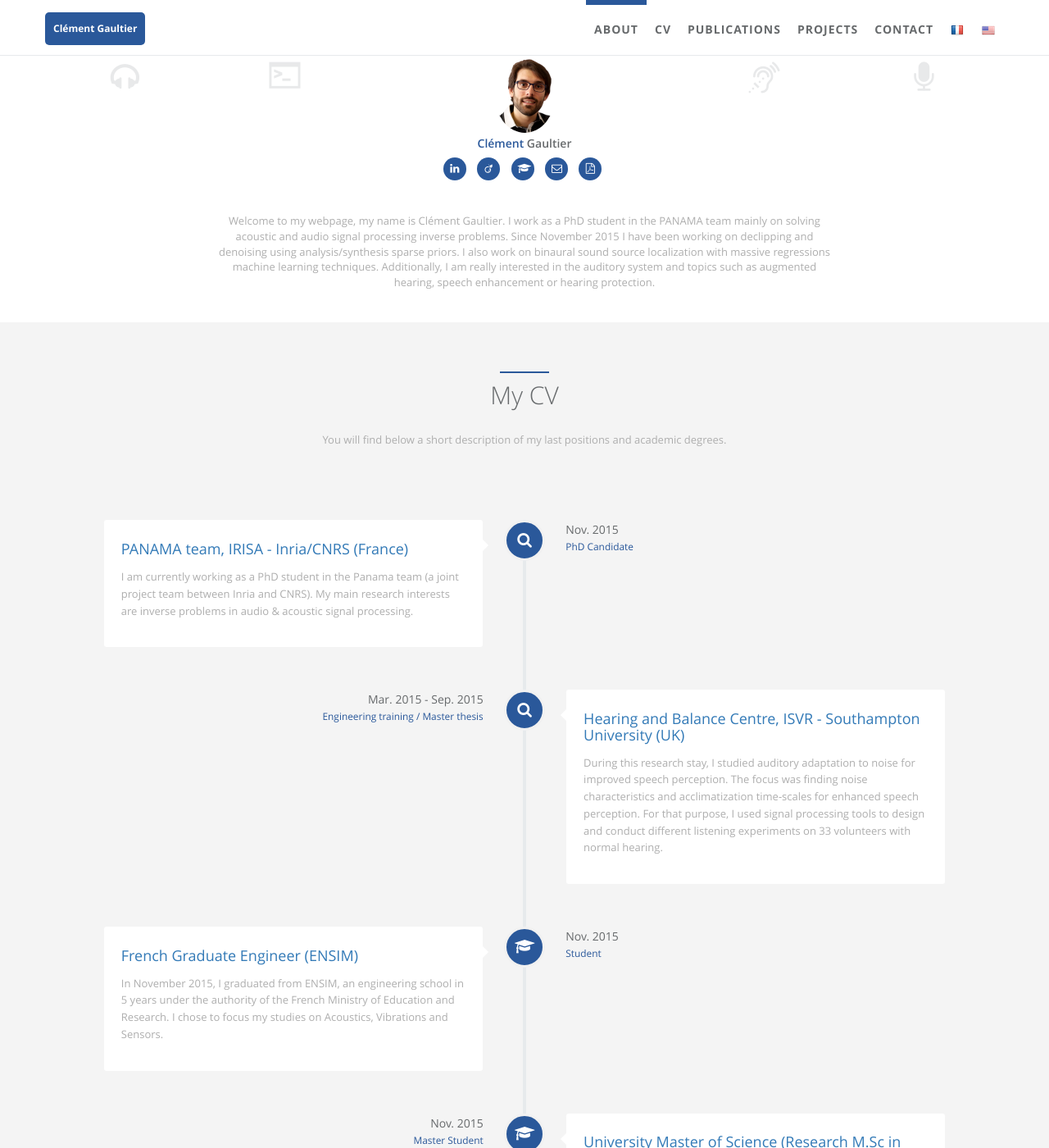
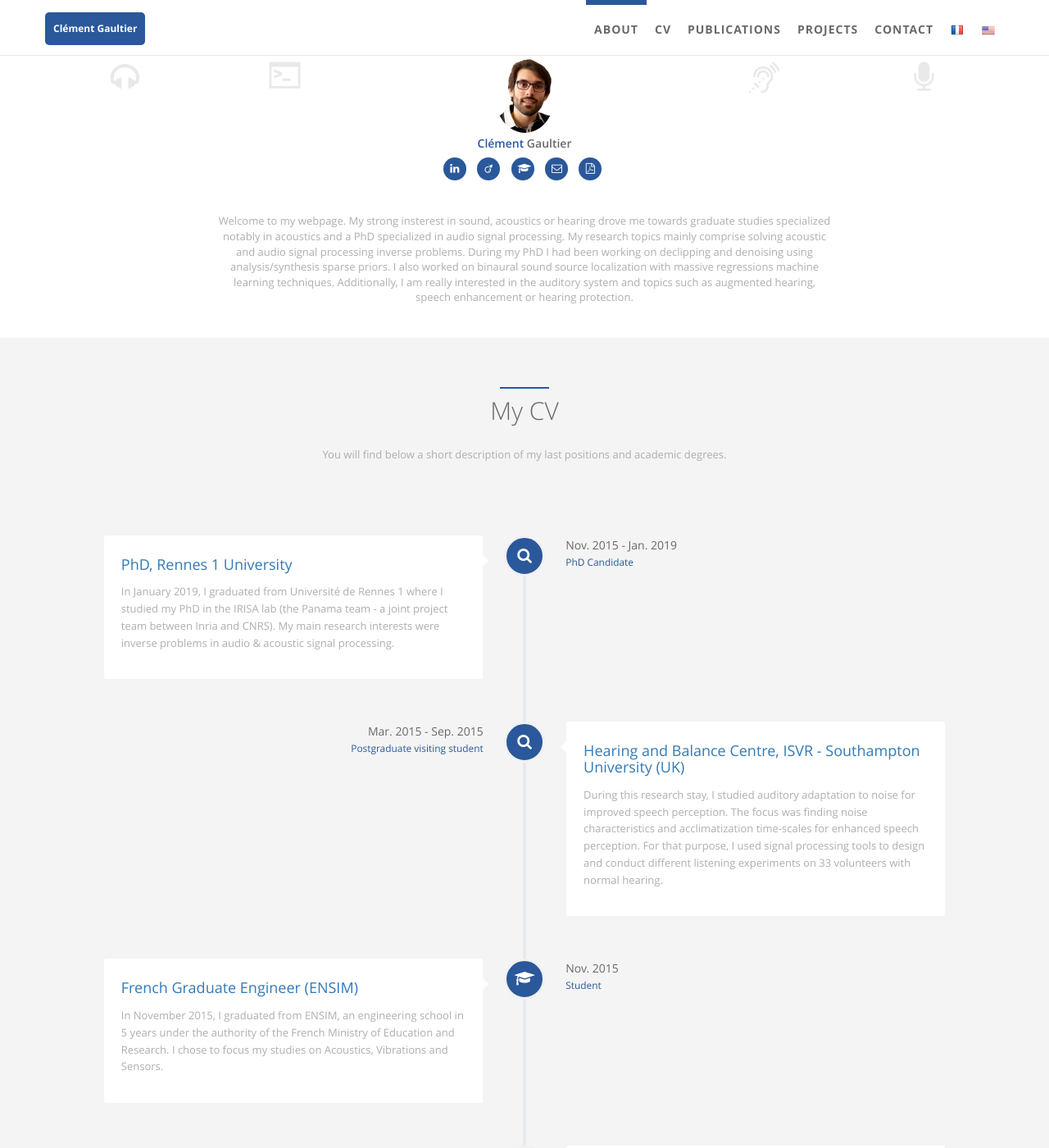
Before and after one commit to cgaultier/persoWeb, a Jekyll site: the page built from index.html, in a window 1280 px wide and 1400 px high, scrolled down 549 px. Shown: the whole window at 82% size. Built offline with Jekyll 4.4.1, drawn with Linux system fonts in a browser that asks for light colours; comment, search, counter and statistics services are not loaded.

Commit message:
CV Update PhD

```diff
--- a/_data/index/careers.yml
+++ b/_data/index/careers.yml
@@ -4,10 +4,10 @@
     detail: PANAMA team (IRISA - Inria/CNRS)
     i18n: panama
   desc:
-    detail: I am currently working as a PhD student in the Panama team (a joint project team between Inria and CNRS). My main research interests are inverse problems in audio & acoustic signal processing.
+    detail: In January 2019, I graduated from Université de Rennes 1 where I did my PhD in the IRISA lab (the Panama team - a joint project team between Inria and CNRS). My main research interests were inverse problems in audio & acoustic signal processing.
     i18n: panama_des
   date:
-    detail: Nov. 2015
+    detail: Nov. 2015 - Jan. 2019
     i18n: panama_date
   job:
     detail: PhD Candidate
@@ -41,7 +41,7 @@
     detail: Nov. 2015
     i18n: ensim_date
   job:
-    detail: Student
+    detail: Post graduate Student
     i18n: ensim_job
   icon: fa-graduation-cap
   link: http://ensim.univ-lemans.fr/fr/index.html
--- a/static/locales/en.json
+++ b/static/locales/en.json
@@ -15,7 +15,7 @@
   },
   "about_me":{
     "about_me": "About Me",
-    "des": "Welcome to my webpage, my name is Clément Gaultier. I work as a PhD student in the PANAMA team mainly on solving acoustic and audio signal processing inverse problems. Since November 2015 I have been working on declipping and denoising using analysis/synthesis sparse priors. I also work on binaural sound source localization with massive regressions machine learning techniques. Additionally, I am really interested in the auditory system and topics such as augmented hearing, speech enhancement or hearing protection."
+    "des": "Welcome to my webpage. My strong insterest in sound, acoustics or hearing drove me towards graduate studies specialized notably in acoustics and a PhD specialized in audio signal processing. My research topics mainly comprise solving acoustic and audio signal processing inverse problems. During my PhD I had been working on declipping and denoising using analysis/synthesis sparse priors. I also worked on binaural sound source localization with massive regressions machine learning techniques. Additionally, I am really interested in the auditory system and topics such as augmented hearing, speech enhancement or hearing protection."
   },
   "skills":{
     "my_skills": "My Skills"
@@ -31,14 +31,14 @@
   "career":{
     "my_career": "My CV",
     "intro": "You will find below a short description of my last positions and academic degrees.",
-    "panama": "PANAMA team, IRISA - Inria/CNRS (France)",
-    "panama_des": "I am currently working as a PhD student in the Panama team (a joint project team between Inria and CNRS). My main research interests are inverse problems in audio & acoustic signal processing.",
-    "panama_date": "Nov. 2015",
+    "panama": "PhD, Rennes 1 University",
+    "panama_des": "In January 2019, I graduated from Université de Rennes 1 where I studied my PhD in the IRISA lab (the Panama team - a joint project team between Inria and CNRS). My main research interests were inverse problems in audio & acoustic signal processing.",
+    "panama_date": "Nov. 2015 - Jan. 2019",
     "panama_job": "PhD Candidate",
     "southampton": "Hearing and Balance Centre, ISVR - Southampton University (UK)",
     "southampton_des": "During this research stay, I studied auditory adaptation to noise for improved speech perception. The focus was finding noise characteristics and acclimatization time-scales for enhanced speech perception. For that purpose, I used signal processing tools to design and conduct different listening experiments on 33 volunteers with normal hearing.",
     "southampton_date": "Mar. 2015 - Sep. 2015",
-    "southampton_job": "Engineering training / Master thesis",
+    "southampton_job": "Postgraduate visiting student",
     "ensim": "French Graduate Engineer (ENSIM)",
     "ensim_des": "In November 2015, I graduated from ENSIM, an engineering school in 5 years under the authority of the French Ministry of Education and Research. I chose to focus my studies on Acoustics, Vibrations and Sensors.",
     "ensim_date": "Nov. 2015",
```
Also changed, not shown: static/locales/fr.json (+5 -5 lines), 2 other files.
